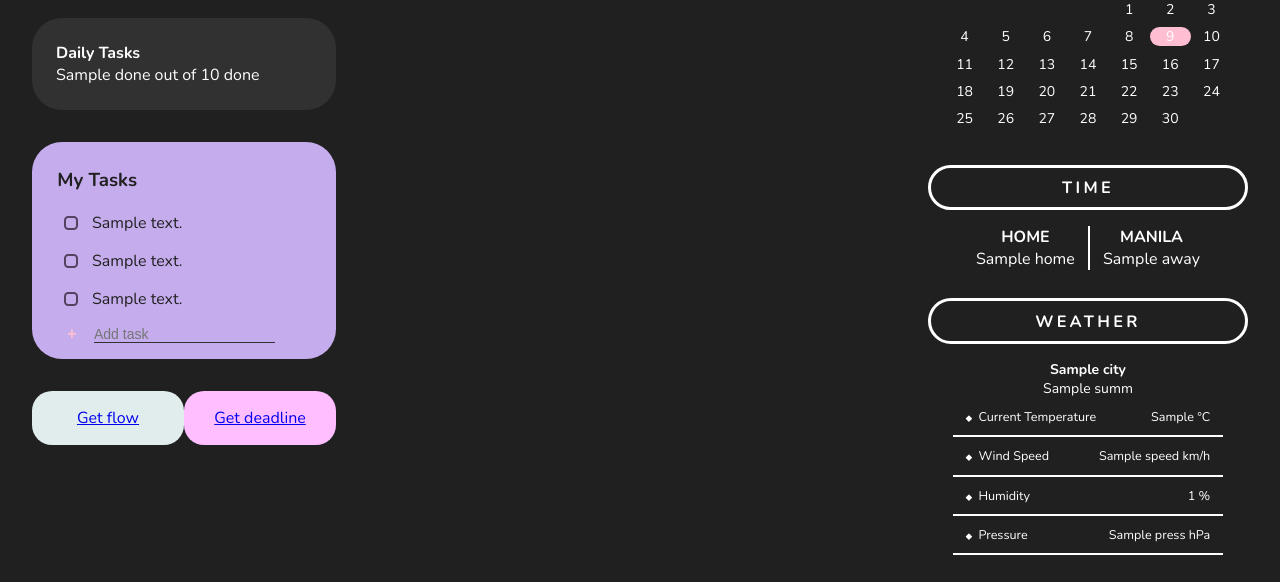
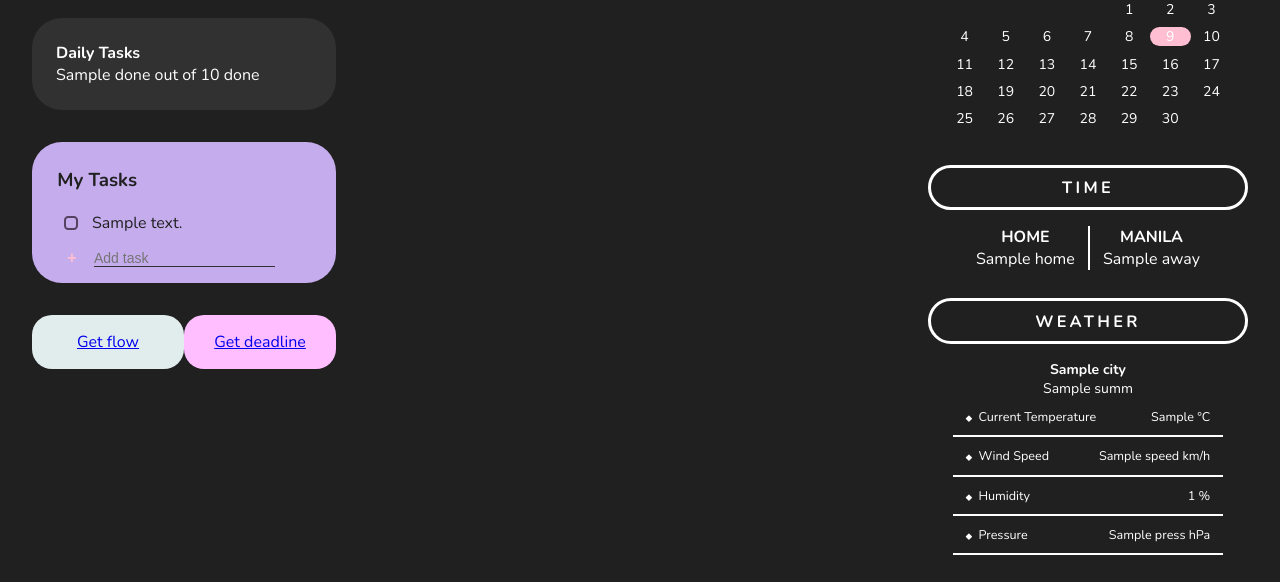
Before and after one commit to Andrea-Ozuem/my-space, a Flask app: template app/templates/index.html in a window 1280 px wide. Shown: the part 191-773 px from the top of the page. Run offline with Flask 3, Linux system fonts and the light colour scheme; the template is opened without the code that fills it: most values are stand-ins (such as "Sample title", 1, 10 or a date in 2020); parts of the project's set-up code (start-up, migrations or seed data) failed here and were passed over; some libraries are stand-ins or nearby versions.

Commit message:
feature: Implement add task feature

```diff
--- a/api/v1/views/tasks.py
+++ b/api/v1/views/tasks.py
@@ -42,6 +42,7 @@ def post_task(user_id):
         abort(400, description="Missing completed")
 
     data = request.get_json()
+    print(type(data))
     instance = Tasks(**data)
     instance.user_id = user.id
     instance.save()
--- a/app/app.py
+++ b/app/app.py
@@ -3,7 +3,9 @@ from datetime import datetime
 from models import storage
 from models.user import User
 from models.tasks import Tasks
-from flask import Flask, render_template
+from flask import Flask, render_template, redirect
+from flask import request
+import json
 import requests
 import os
 
@@ -18,7 +20,11 @@ def main():
     else:
         tasks = user.tasks()
     done = [task for task in tasks if task.completed == 1]
-    description, temp, humidity, pressure, speed = get_weather(user)
+    try:
+        description, temp, humidity, pressure, speed = get_weather(user)
+    except TypeError:
+        description = None
+        temp = humidity = pressure = speed = 0
     away = get_time(user)
 
     now = datetime.now()
@@ -32,7 +38,18 @@ def main():
                            summ=description, home=home,
                            city=user.city, away=away)
 
-# Research o using external apis in  flask app
+@app.route('/add/<u_id>', strict_slashes=False, methods=['POST'])
+def post_task(u_id):
+    'Sends a post request to api and renders updated page'
+    url = 'http://0.0.0.0:5001/api/v1/users/{}/tasks'.format(u_id)
+    headers = {
+        "Content-Type": "application/json"
+    }
+    data = request.form.to_dict()
+    data.update({'completed': 0})
+    requests.post(url, json=data, headers=headers)
+    print(type(data))
+    return redirect('/')
 
 def get_weather(user):
     # api = getenv('WEATHER_KEY', None)
--- a/app/static/style.css
+++ b/app/static/style.css
@@ -287,14 +287,15 @@ form {
     order: 2;
     font-size: var(--ff-size);
 }
-.new:focus {
+.new:focus, .new:active {
+    background: transparent;
     border-bottom-width: 2px;
 }
 .new:focus::placeholder {
     opacity: 0.3;
 }
 
-button {
+.btn {
     cursor: pointer;
     background: 0;
     border: 0;
@@ -310,7 +311,7 @@ button {
     transition: color 150ms ease;
     border-radius: 50%;
 }
-.new:hover + button, button:hover{
+.new:hover + .btn, .btn:hover{
     background-color: var(--clr-sec);
     /* border-radius: 50%; */
     color: var(--clr-grey);
--- a/app/templates/index.html
+++ b/app/templates/index.html
@@ -49,26 +49,10 @@
                             {{ task.description }}
                         </label>
                     </li>
-                    <li>
-                        <input type="checkbox" id="check{{ i }}" data-id="{{ task.id }}">
-                        <label for="check{{ i }}">
-                            <span class="custom-check"><i class="fa-solid fa-check"></i>
-                            </span>
-                            {{ task.description }}
-                        </label>
-                    </li>
-                    <li>
-                        <input type="checkbox" id="check{{ i }}" data-id="{{ task.id }}">
-                        <label for="check{{ i }}">
-                            <span class="custom-check"><i class="fa-solid fa-check"></i>
-                            </span>
-                            {{ task.description }}
-                        </label>
-                    </li>
                     {% endfor %}
-                    <form action="http://0.0.0.0:5001/api/v1/users/{{ user.id }}/tasks" method="POST" >
-                        <input type="text" class="new" placeholder="Add task" aria-label="new task">
-                        <button aria-label="create new task">+</button>
+                    <form action="/add/{{ user.id}}" method="POST">
+                        <input type="text" class="new" name="description" placeholder="Add task" aria-label="new task">
+                        <button class="btn" aria-label="create new task">+</button>
                     </form>
                 </ul>
 
```
